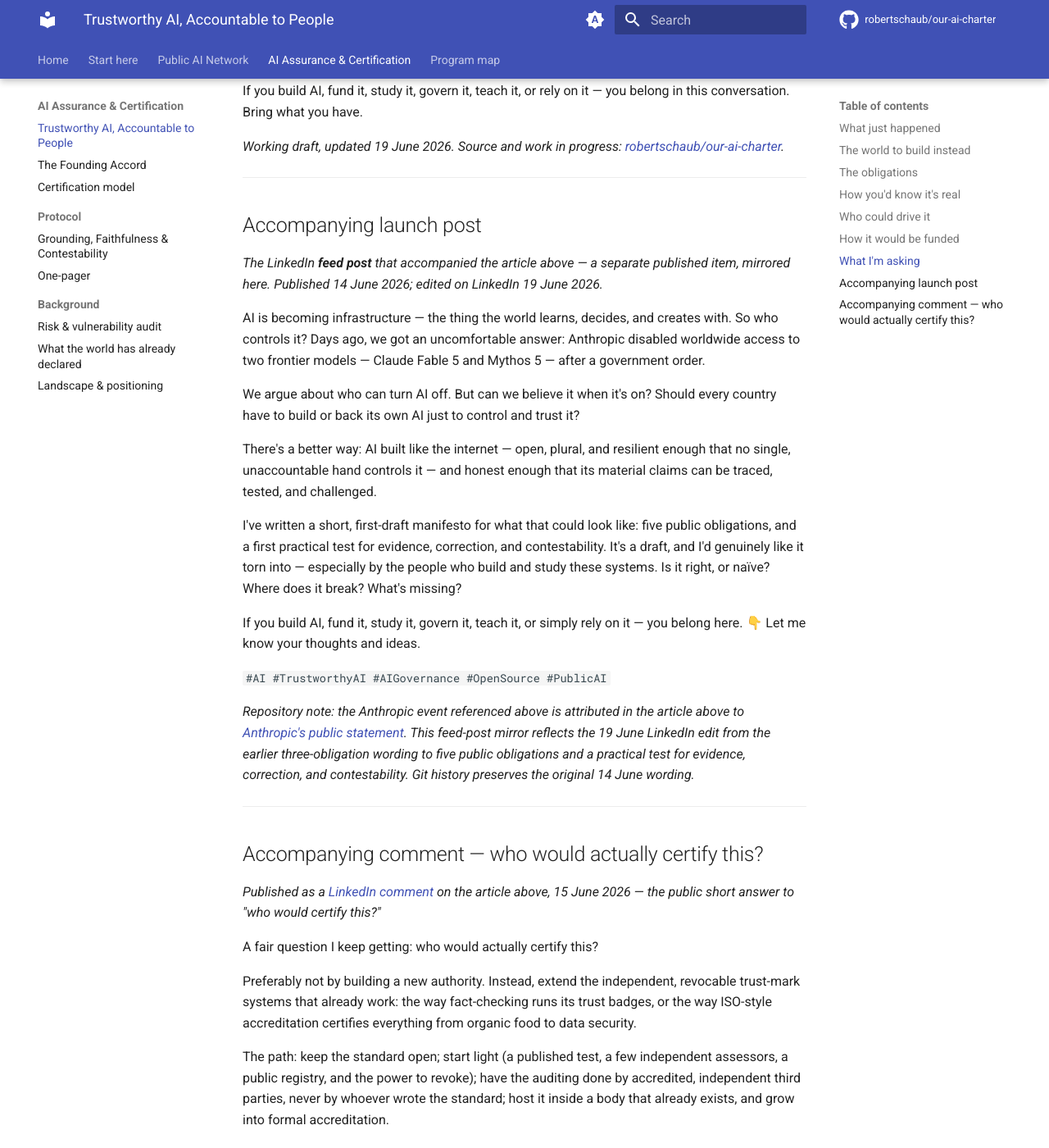
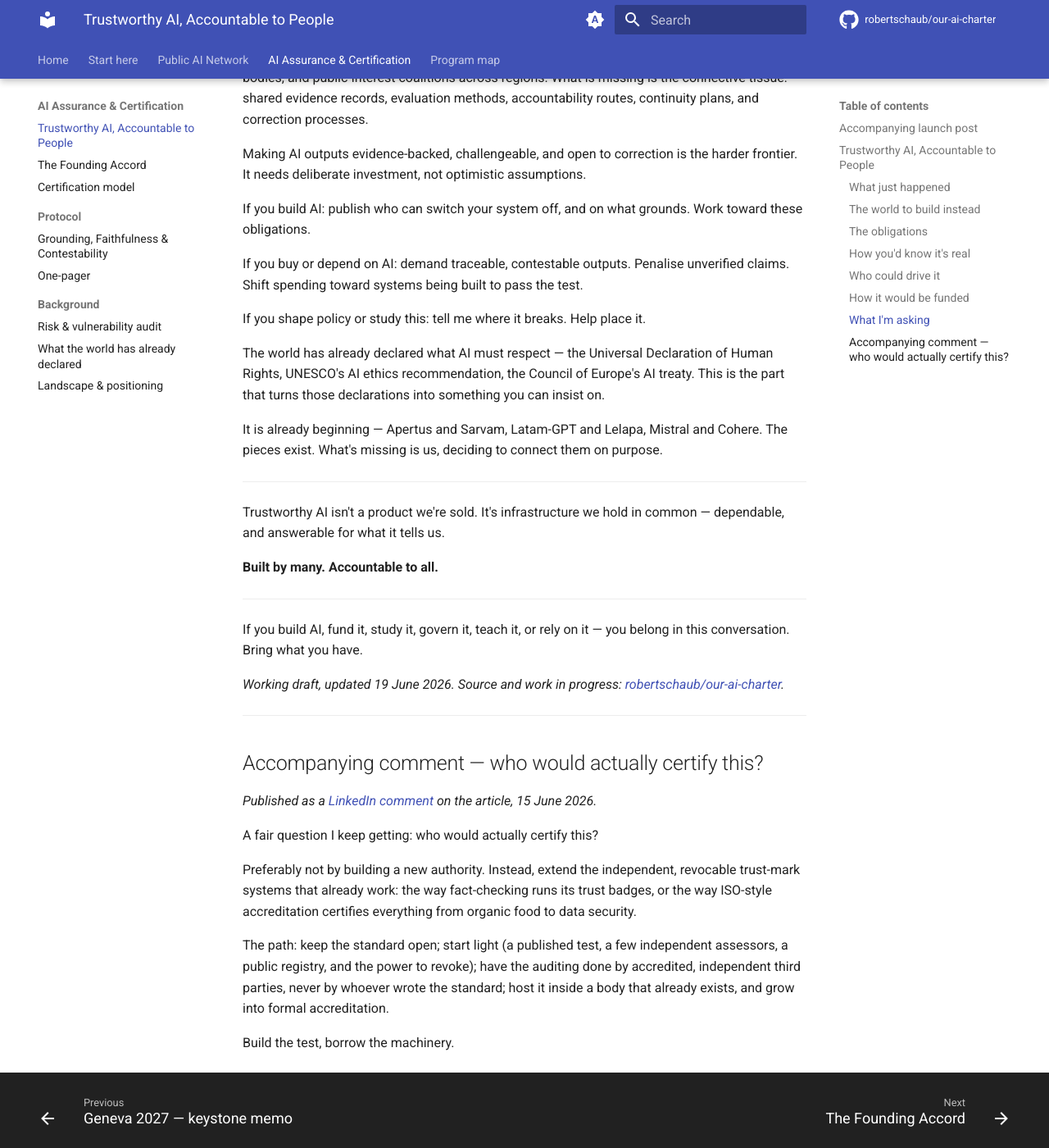
Before and after one commit to robertschaub/our-ai-charter, an MkDocs documentation site: the page built from docs/AI Assurance and Certification/Published/trustworthy-ai-accountable-to-people.md, in a window 1280 px wide and 1400 px high, scrolled down 3360 px. Shown: the whole window at 82% size. Built offline with MkDocs 1.6.1 and Material for MkDocs 9.7.7, drawn with Linux system fonts in a browser that asks for light colours; plug-ins that fetch from the network failed and are left out; comment, search, counter and statistics services are not loaded; some of the changed text lies outside the part shown.

Commit message:
docs(published): lead each article with its companion post; trim framing
Move the accompanying feed/launch post above the article in all four published LinkedIn mirrors, so the teaser reads first and its 'read the article' arrow points down to the full piece. Collapse the multi-line mirror bookkeeping (separate-published-item blurbs, 'published version ... mirrored below', duplicate companion footers) to one provenance line per companion, and relabel the banner 'Canonical post' -> 'Canonical article'. Article, post, and comment bodies kept verbatim with their canonical URLs; the manifesto's certification comment stays below the article as a reply.

Co-Authored-By: Claude Opus 4.8 <noreply@anthropic.com>

```diff
--- a/docs/AI Assurance and Certification/Published/trustworthy-ai-accountable-to-people.md
+++ b/docs/AI Assurance and Certification/Published/trustworthy-ai-accountable-to-people.md
@@ -1,5 +1,23 @@
-> **Status: PUBLISHED** — verbatim mirror of the LinkedIn article *Trustworthy AI, Accountable to People*, published 14 June 2026; updated on LinkedIn 19 June 2026. The accompanying launch post and the "who would certify this?" comment are mirrored in the same file, below the article.
+> **Status: PUBLISHED** — verbatim mirror of the LinkedIn article *Trustworthy AI, Accountable to People*, published 14 June 2026; updated on LinkedIn 19 June 2026. The launch post (above) and the "who would certify this?" comment (below) are mirrored here.
 > Canonical article: [https://www.linkedin.com/pulse/trustworthy-ai-accountable-people-robert-schaub-42vje](https://www.linkedin.com/pulse/trustworthy-ai-accountable-people-robert-schaub-42vje)
+
+## Accompanying launch post
+
+_LinkedIn launch post, 14 June 2026 (edited 19 June). The Anthropic access event it cites is attributed to [Anthropic's public statement](https://www.anthropic.com/news/fable-mythos-access)._
+
+AI is becoming infrastructure — the thing the world learns, decides, and creates with. So who controls it? Days ago, we got an uncomfortable answer: Anthropic disabled worldwide access to two frontier models — Claude Fable 5 and Mythos 5 — after a government order.
+
+We argue about who can turn AI off. But can we believe it when it's on? Should every country have to build or back its own AI just to control and trust it?
+
+There's a better way: AI built like the internet — open, plural, and resilient enough that no single, unaccountable hand controls it — and honest enough that its material claims can be traced, tested, and challenged.
+
+I've written a short, first-draft manifesto for what that could look like: five public obligations, and a first practical test for evidence, correction, and contestability. It's a draft, and I'd genuinely like it torn into — especially by the people who build and study these systems. Is it right, or naïve? Where does it break? What's missing?
+
+If you build AI, fund it, study it, govern it, teach it, or simply rely on it — you belong here. 👇 Let me know your thoughts and ideas.
+
+`#AI #TrustworthyAI #AIGovernance #OpenSource #PublicAI`
+
+---
 
 # Trustworthy AI, Accountable to People
 
@@ -89,29 +107,9 @@ If you build AI, fund it, study it, govern it, teach it, or rely on it — you b
 
 ---
 
-## Accompanying launch post
-
-_The LinkedIn **feed post** that accompanied the article above — a separate published item, mirrored here. Published 14 June 2026; edited on LinkedIn 19 June 2026._
-
-AI is becoming infrastructure — the thing the world learns, decides, and creates with. So who controls it? Days ago, we got an uncomfortable answer: Anthropic disabled worldwide access to two frontier models — Claude Fable 5 and Mythos 5 — after a government order.
-
-We argue about who can turn AI off. But can we believe it when it's on? Should every country have to build or back its own AI just to control and trust it?
-
-There's a better way: AI built like the internet — open, plural, and resilient enough that no single, unaccountable hand controls it — and honest enough that its material claims can be traced, tested, and challenged.
-
-I've written a short, first-draft manifesto for what that could look like: five public obligations, and a first practical test for evidence, correction, and contestability. It's a draft, and I'd genuinely like it torn into — especially by the people who build and study these systems. Is it right, or naïve? Where does it break? What's missing?
-
-If you build AI, fund it, study it, govern it, teach it, or simply rely on it — you belong here. 👇 Let me know your thoughts and ideas.
-
-`#AI #TrustworthyAI #AIGovernance #OpenSource #PublicAI`
-
-_Repository note: the Anthropic event referenced above is attributed in the article above to [Anthropic's public statement](https://www.anthropic.com/news/fable-mythos-access). This feed-post mirror reflects the 19 June LinkedIn edit from the earlier three-obligation wording to five public obligations and a practical test for evidence, correction, and contestability. Git history preserves the original 14 June wording._
-
----
-
 ## Accompanying comment — who would actually certify this?
 
-_Published as a [LinkedIn comment](https://www.linkedin.com/feed/update/urn:li:activity:7468972158505947136) on the article above, 15 June 2026 — the public short answer to "who would certify this?"_
+_Published as a [LinkedIn comment](https://www.linkedin.com/feed/update/urn:li:activity:7468972158505947136) on the article, 15 June 2026._
 
 A fair question I keep getting: who would actually certify this?
 
--- a/docs/Public AI Network/Published/ai-sovereignty-and-resilience.md
+++ b/docs/Public AI Network/Published/ai-sovereignty-and-resilience.md
@@ -26,14 +34,4 @@ Because true digital sovereignty and resilience unfold only within a network: th
 
 ---
 
-_English translation of the LinkedIn article published 20 June 2026. The accompanying LinkedIn feed post is mirrored below. German original: [KI-Souveränität und Resilienz](ki-souveraenitaet-und-resilienz.md)._
-
----
-
-## Accompanying feed post
-
-_The LinkedIn **feed post** that accompanied the article above — a separate published item, mirrored here (English translation; the German original is canonical). Published 19 June 2026._
-
-_Canonical post (German): [https://de.linkedin.com/posts/robertschaub_ki-souver%C3%A4nit%C3%A4t-und-resilienz-den-schweizer-activity-7473522097890422785-R5Gd](https://de.linkedin.com/posts/robertschaub_ki-souver%C3%A4nit%C3%A4t-und-resilienz-den-schweizer-activity-7473522097890422785-R5Gd)_
-
-An open Swiss AI model is a strong impetus. But how do we secure our digital sovereignty and resilience over the long term? Switzerland as an international bridge-builder for a free and independent AI infrastructure. The building blocks are ready. Read the article ↓
+_German original: [KI-Souveränität und Resilienz](ki-souveraenitaet-und-resilienz.md)._
--- a/docs/Public AI Network/Published/ki-souveraenitaet-und-resilienz.md
+++ b/docs/Public AI Network/Published/ki-souveraenitaet-und-resilienz.md
@@ -26,16 +34,4 @@ Denn echte digitale Souveränität und Resilienz entfalten sich erst im Netzwerk
 
 ---
 
-_Published version: LinkedIn article, 20 June 2026. The accompanying LinkedIn feed post is mirrored below. An [English translation](ai-sovereignty-and-resilience.md) is available._
-
-_This is a companion to the published article [Trustworthy AI, Accountable to People](../../AI%20Assurance%20and%20Certification/Published/trustworthy-ai-accountable-to-people.md): that piece sets out the evaluation and accountability thread; this one sets out the public-AI-sovereignty and governance thread. Both are facets of [Our AI Charter](../../index.md)._
-
----
-
-## Begleitender Feed-Post
-
-_Der LinkedIn-**Feed-Post** zum Artikel oben — separat veröffentlicht (19. Juni 2026), hier gespiegelt. Eine [englische Übersetzung](ai-sovereignty-and-resilience.md#accompanying-feed-post) ist verfügbar._
-
-_Canonical post: [https://de.linkedin.com/posts/robertschaub_ki-souver%C3%A4nit%C3%A4t-und-resilienz-den-schweizer-activity-7473522097890422785-R5Gd](https://de.linkedin.com/posts/robertschaub_ki-souver%C3%A4nit%C3%A4t-und-resilienz-den-schweizer-activity-7473522097890422785-R5Gd)_
-
-Ein offenes Schweizer KI-Modell ist ein starker Impuls. Doch wie sichern wir unsere digitale Souveränität und Resilienz langfristig? Die Schweiz als internationale Brückenbauerin für eine freiheitliche und unabhängige KI-Infrastruktur. Die Bausteine stehen bereit. Zum Artikel ↓
+_[English translation](ai-sovereignty-and-resilience.md). Companion to [Trustworthy AI, Accountable to People](../../AI%20Assurance%20and%20Certification/Published/trustworthy-ai-accountable-to-people.md) — the evaluation-and-accountability thread to this one's public-AI-sovereignty thread; both are facets of [Our AI Charter](../../index.md)._
--- a/docs/Public AI Network/Published/the-public-ai-network.md
+++ b/docs/Public AI Network/Published/the-public-ai-network.md
@@ -57,41 +90,4 @@ _Working paper, updated 22 June 2026. Work in progress: [robertschaub/our-ai-cha
 
 ---
 
-_Published version: LinkedIn article, 22 June 2026. The accompanying feed post is mirrored below._
-
-_Each cited source's URL, essence, and charter relevance is compiled in [Linked sources & charter relevance](../Evidence/linked-sources.md)._
-
-_Companions: the German article [KI-Souveränität und Resilienz](ki-souveraenitaet-und-resilienz.md) ([English translation](ai-sovereignty-and-resilience.md)) (the public-AI-sovereignty thread). The accountability/evaluation thread is [Trustworthy AI, Accountable to People](../../AI%20Assurance%20and%20Certification/Published/trustworthy-ai-accountable-to-people.md)._
-
----
-
-## Accompanying feed post
-
-_The LinkedIn **feed post** that accompanied the article above — a separate published item, mirrored here. Published 22 June 2026. Kept link-free as published; the resources live in the article above and its first comment._
-
-_Open, publicly-funded AI models now exist across many regions — but real sovereignty and resilience come from what free societies build around them: shared standards, genuine accountability, and public compute, developed in the open._
-
-AI is becoming infrastructure — and the real question isn't which model wins this quarter, but whether free societies can inspect, shape, and contest the systems they rely on. That is democratic resilience.
-
-Public AI models already exist, but a dozen national models aren't yet a shared infrastructure.
-
-The harder, less-funded work is around the models, and it reaches well beyond technology:
-
-**Coordination & standards**
-Interoperability, shared openness criteria, a public model registry.
-
-**Governance & trust**
-Evidence of real behaviour, clear accountabilities, resistance to capture.
-
-**Durable ecosystems**
-Talent, research, shared public compute, lawful data commons.
-
-_So I'd like to open a conversation — and help connect the people and projects already doing this._
-
-- Which part is most urgent?
-- Who is already doing it well?
-- Who should participate?
-
-Add or tag them in the comments (I've listed a few to start), and let's connect the dots. 👇
-
-`#PublicAI #AIGovernance #DigitalSovereignty #OpenModels #TrustworthyAI`
+_Sources: [Linked sources & charter relevance](../Evidence/linked-sources.md). Companions: the German article [KI-Souveränität und Resilienz](ki-souveraenitaet-und-resilienz.md) ([English translation](ai-sovereignty-and-resilience.md)) — the sovereignty thread; [Trustworthy AI, Accountable to People](../../AI%20Assurance%20and%20Certification/Published/trustworthy-ai-accountable-to-people.md) — the accountability thread._
```
Also changed, not shown: other parts of docs/Public AI Network/Published/ai-sovereignty-and-resilience.md (+9 -1 lines), other parts of docs/Public AI Network/Published/ki-souveraenitaet-und-resilienz.md (+9 -1 lines), other parts of docs/Public AI Network/Published/the-public-ai-network.md (+34 -1 lines).
